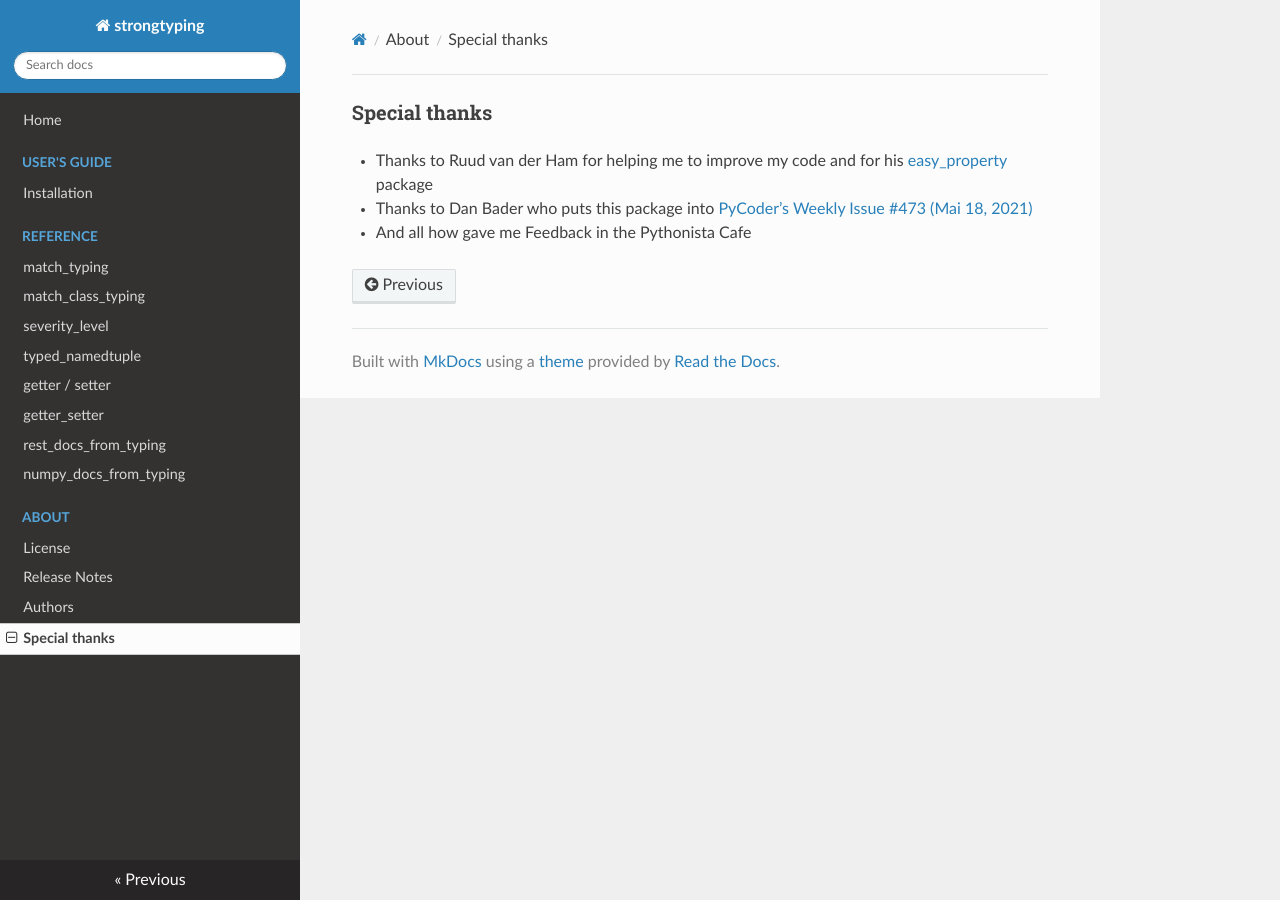
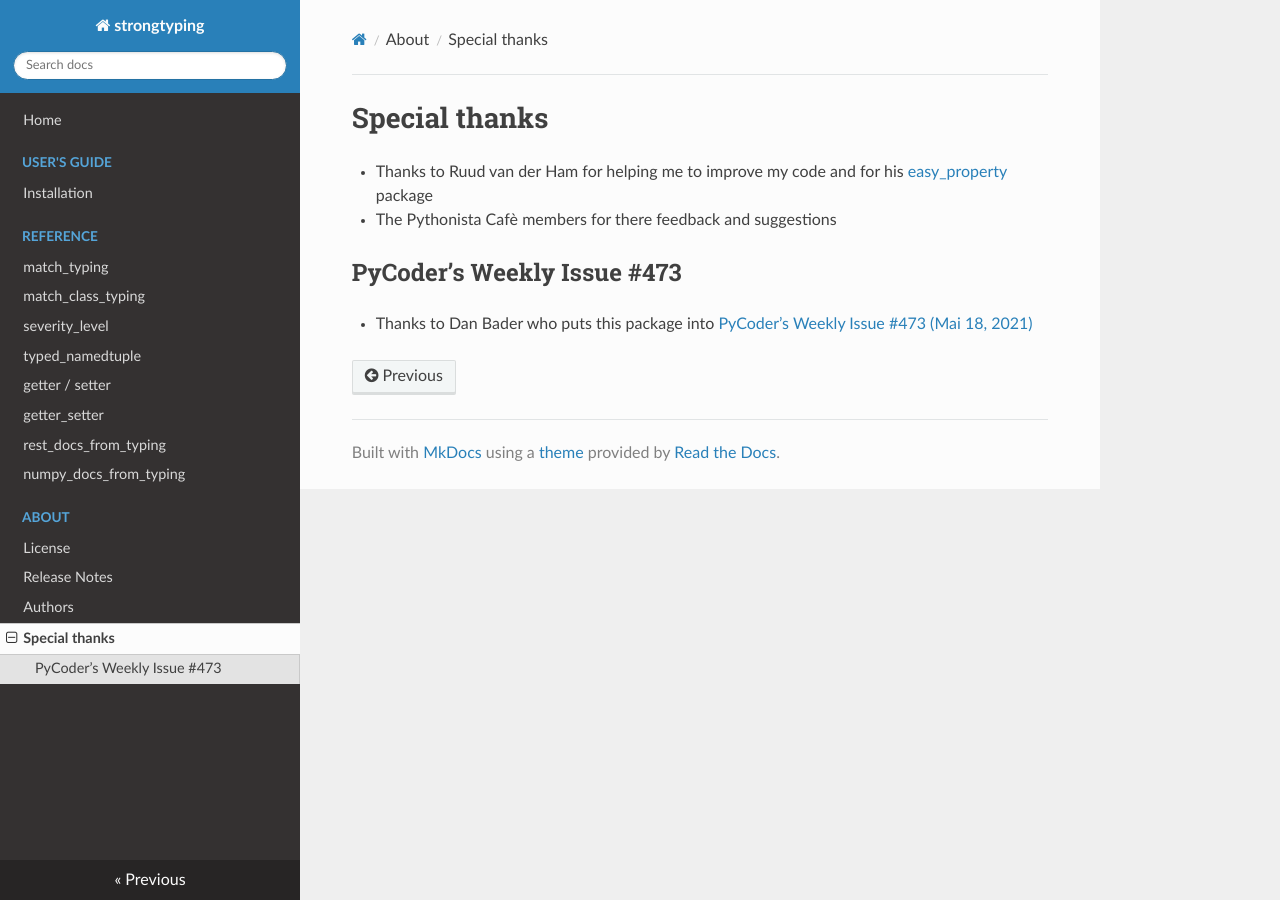
Before and after one commit to FelixTheC/strongtyping, an MkDocs documentation site: the page built from docs/special_thanks.md, in a window 1280 px wide. Built offline with MkDocs 1.6.1, drawn with Linux system fonts in a browser that asks for light colours; nearby versions of some CDN libraries.

Commit message:
[UPD] docs

```diff
--- a/docs/special_thanks.md
+++ b/docs/special_thanks.md
@@ -1,4 +1,6 @@
-### Special thanks
+#Special thanks
 - Thanks to Ruud van der Ham for helping me to improve my code and for his [easy_property](https://github.com/salabim/easy_property) package
+- The Pythonista Cafè members for there feedback and suggestions
+
+##PyCoder’s Weekly Issue #473
 - Thanks to Dan Bader who puts this package into [PyCoder’s Weekly Issue #473 (Mai 18, 2021)](https://pycoders.com/issues/473)
-- And all how gave me Feedback in the Pythonista Cafe
```
Also changed, not shown: docs/release-notes.md (+2 -0 lines).
